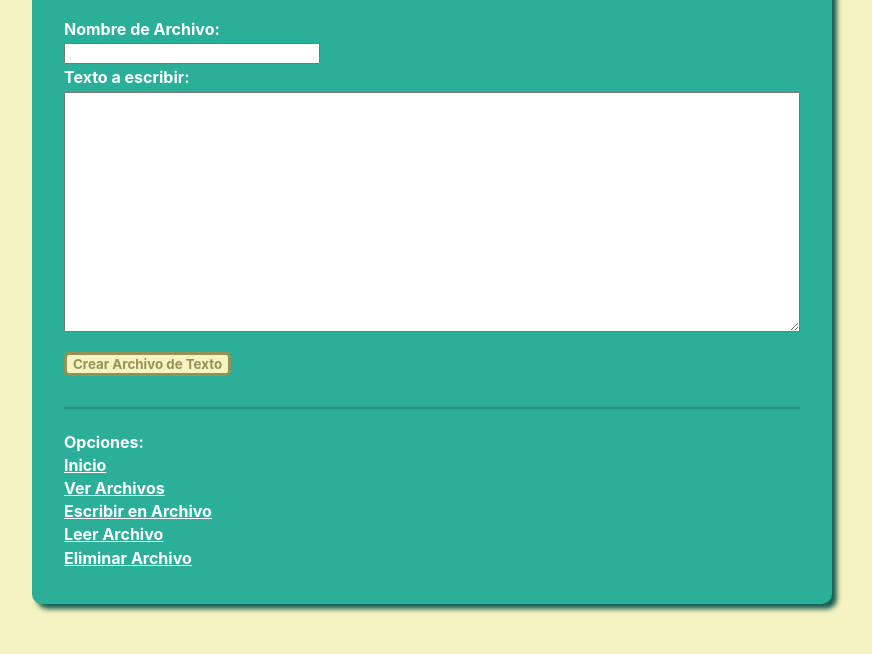
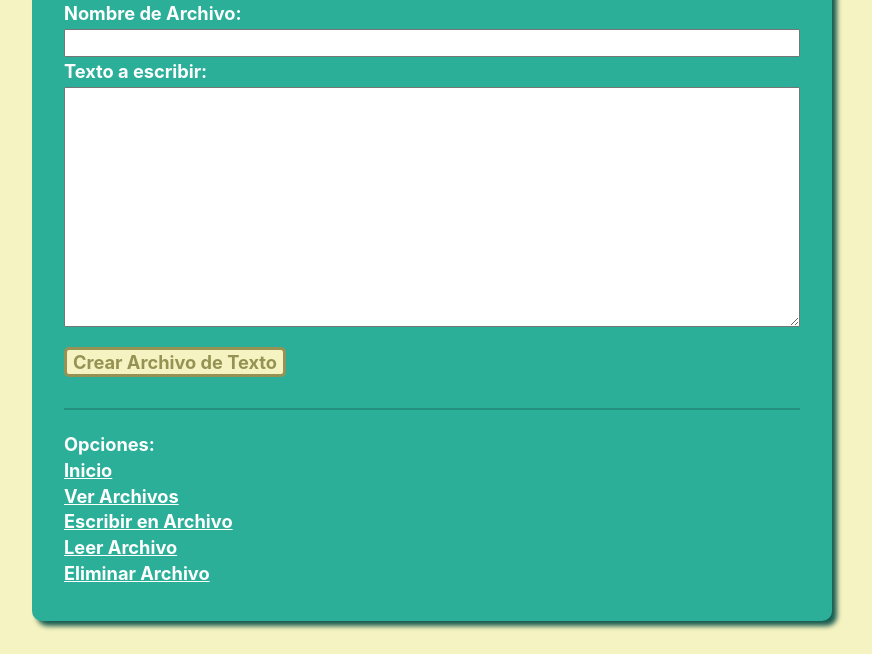
Before and after one commit to jpuseche/node-presentation, a website: page views/create.html in a window 1280 px wide. Shown: the part 146-800 px from the top of the page, without its empty margins (208-1080 px from the left). Drawn offline with Linux system fonts and the light colour scheme.

Commit message:
styles fixes

```diff
--- a/public/styles.css
+++ b/public/styles.css
@@ -11,6 +11,7 @@ h6, .h6, h5, .h5, h4, .h4, h3, .h3, h2, .h2, h1, .h1, p, .p, a, .a {
 }
 
 p, .p {
+    font-size: calc(0.5rem + 0.8vw);
     margin-top: 0.25rem;
     margin-bottom: 0.25rem;
 }
@@ -114,6 +115,7 @@ h6, .h6 {
 }
 
 .btn {
+    font-size: calc(0.5rem + 0.8vw);
     font-family: "Montserrat", -apple-system, BlinkMacSystemFont, "Segoe UI", Roboto, "Helvetica Neue", Arial, sans-serif, "Apple Color Emoji", "Segoe UI Emoji", "Segoe UI Symbol", "Noto Color Emoji";
     border-radius: 5px;
     border-color: #959254;
@@ -133,10 +135,12 @@ h6, .h6 {
 }
 
 .input-text {
-    width: 16rem;
+    font-size: calc(0.5rem + 0.8vw);
+    width: 100%;
 }
 
 textarea {
+    font-size: calc(0.5rem + 0.8vw);
     width: 100%;
     height: 15rem;
     margin-bottom: 20px;
```
